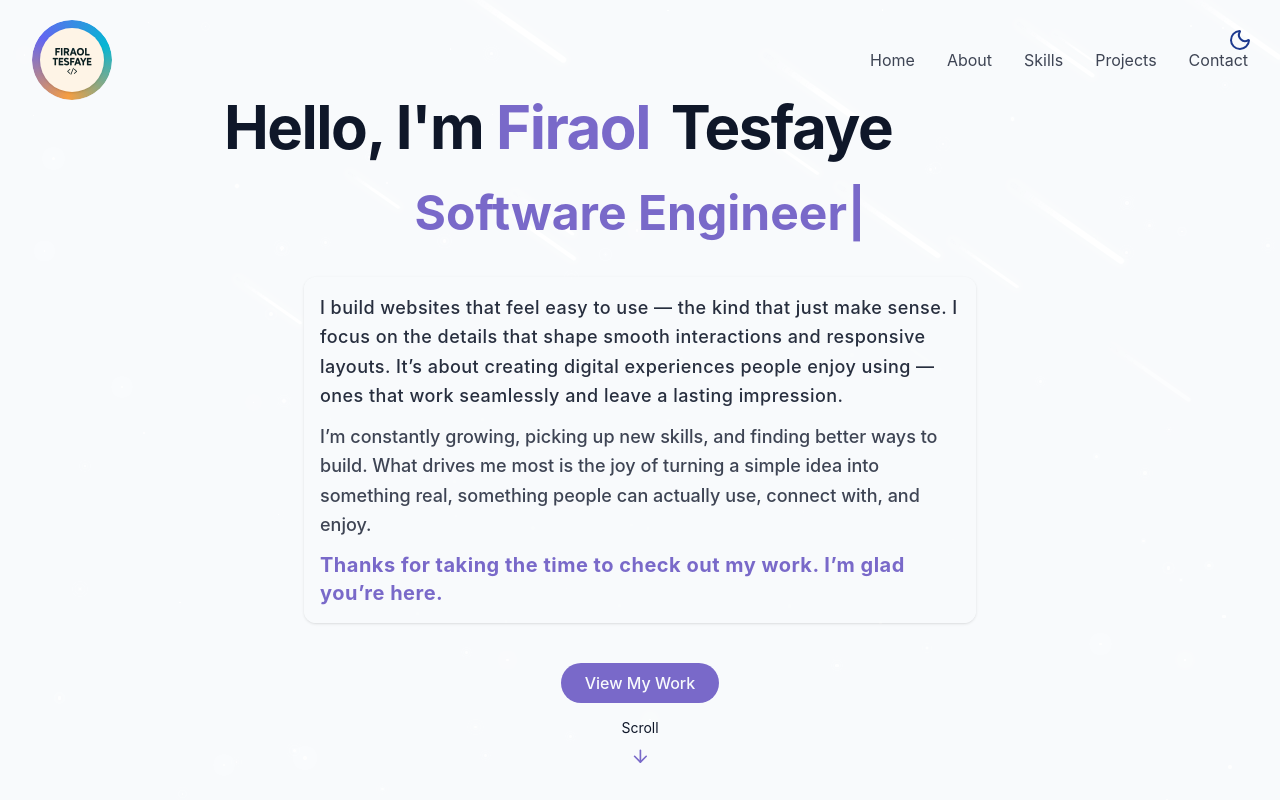
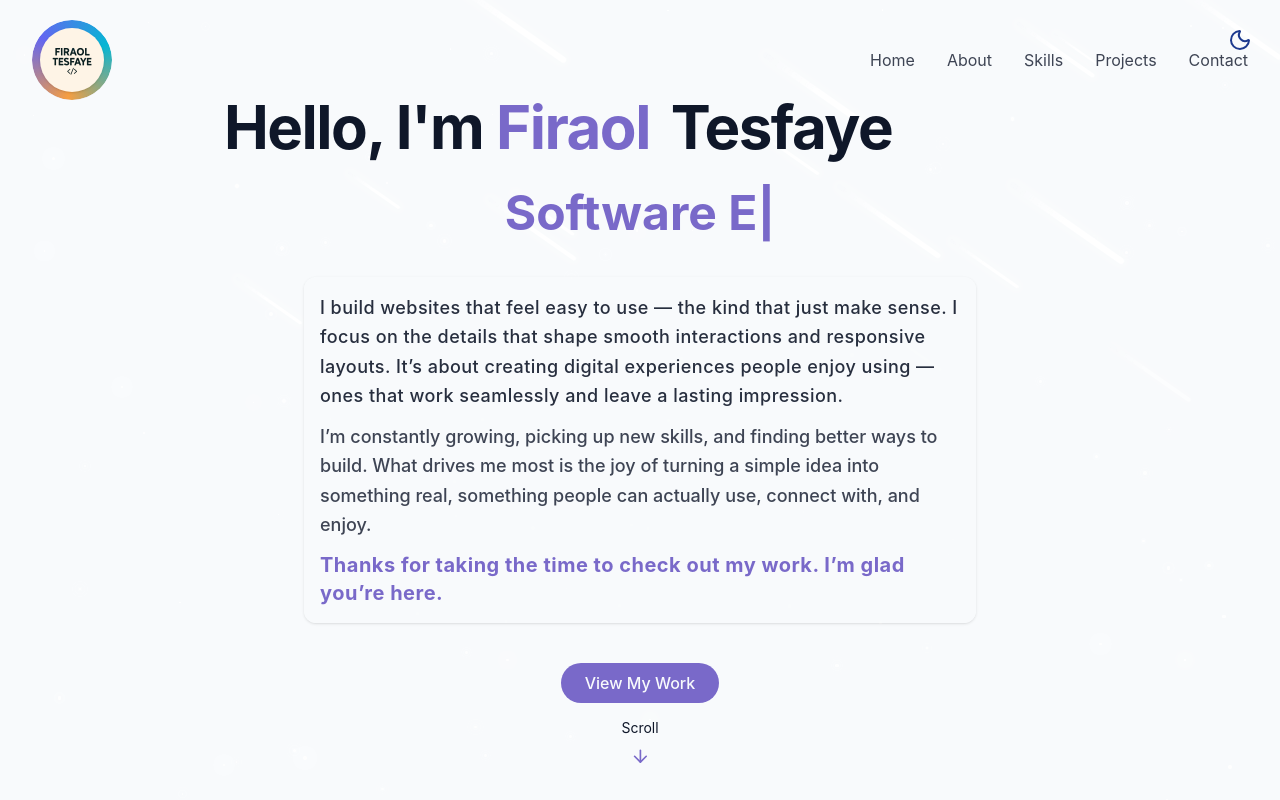
Before and after one commit to firoliyos/React-portfolio-website, a React (Vite) app in the folder beutiful-portfolio/: page / in a window 1280 px wide. Built offline with nearby package versions, Linux system fonts and the light colour scheme.

Commit message:
fix: adjust timing for typewriter animation delay to improve user experience

```diff
--- a/beutiful-portfolio/src/components/HeroSection.jsx
+++ b/beutiful-portfolio/src/components/HeroSection.jsx
@@ -10,11 +10,11 @@ const TypewriterSkills = () => {
 
 	useEffect(() => {
 		let timeout;
-		// Initial delay before starting animation
+		// Initial delay after intro animation (3.5s)
 		if (displayed === "" && typing && skillIndex === 0) {
 			timeout = setTimeout(() => {
 				setDisplayed(skills[skillIndex].slice(0, 1));
-			}, 1200); // 1.2s delay after website loads
+			}, 3500); // Wait for intro animation to finish
 		} else if (typing) {
 			if (displayed.length < skills[skillIndex].length) {
 				timeout = setTimeout(() => {
@@ -32,7 +32,7 @@ const TypewriterSkills = () => {
 				timeout = setTimeout(() => {
 					setSkillIndex((prev) => (prev + 1) % skills.length);
 					setTyping(true);
-				}, 700);
+				}, 300);
 			}
 		}
 		return () => clearTimeout(timeout);
```
